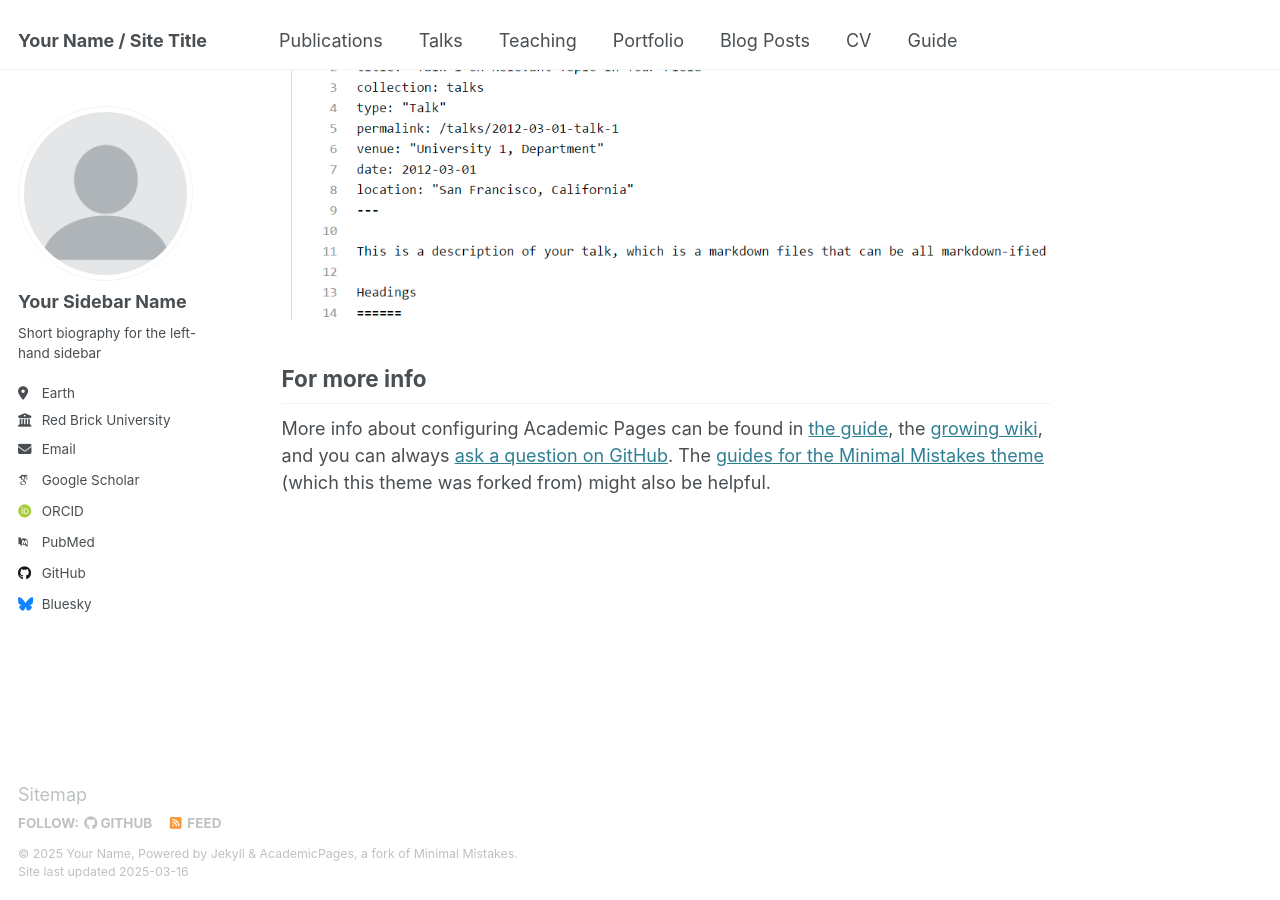
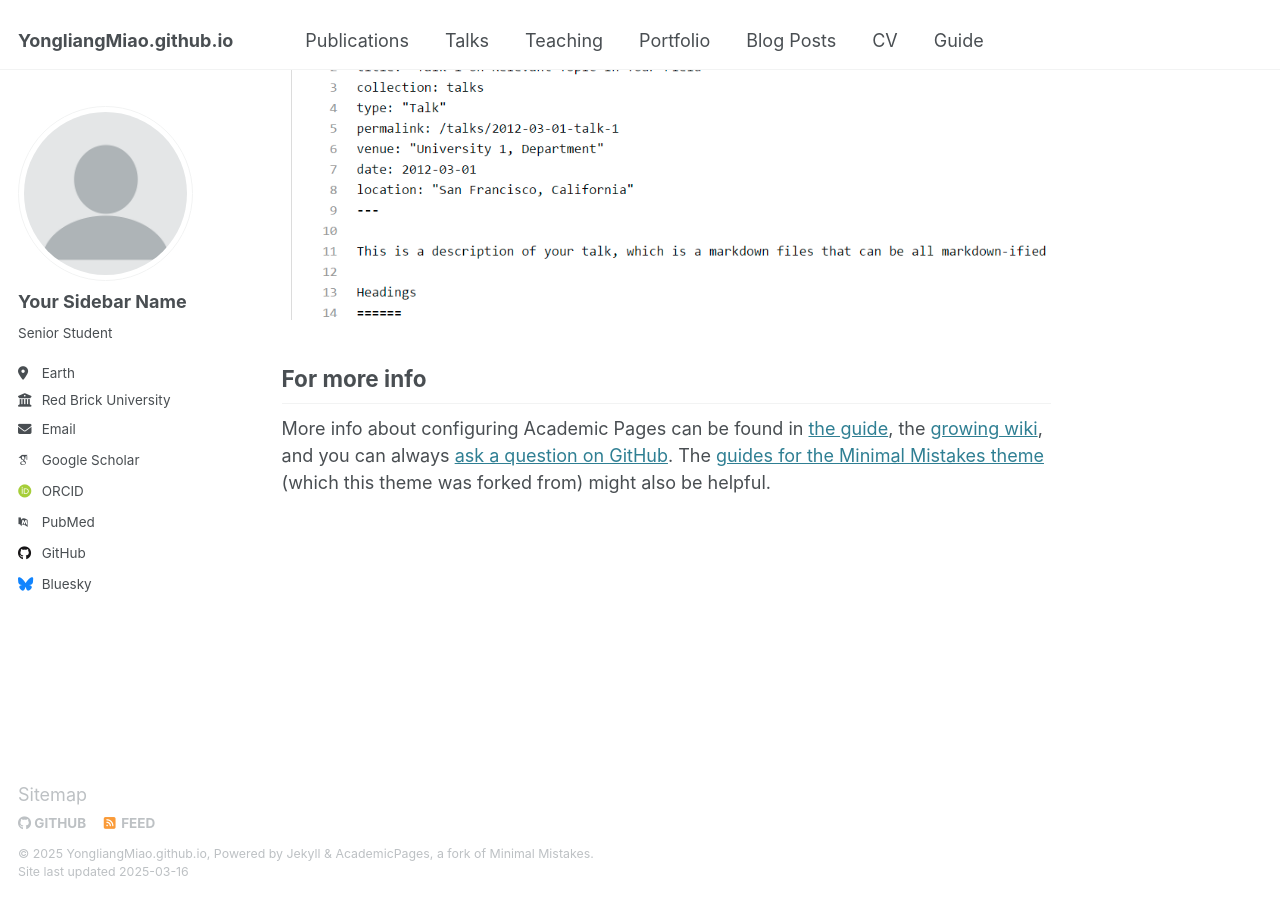
Before and after one commit to YongliangMiao/YongliangMiao.github.io, a Jekyll site: the page built from _pages/about.md, in a window 1280 px wide and 900 px high, scrolled down 1962 px. Built offline with Jekyll 4.4.1, drawn with Linux system fonts in a browser that asks for light colours; some web fonts are replaced.

Commit message:
Update _config.yml

```diff
--- a/_config.yml
+++ b/_config.yml
@@ -7,15 +7,13 @@
 # server process.
 
 # Basic Site Settings
-locale                   : "en-US"
-site_theme               : "default"
-title                    : "Your Name / Site Title"
-title_separator          : "-"
-name                     : &name "Your Name"
-description              : &description "personal description"
-url                      : https://academicpages.github.io # the base hostname & protocol for your site e.g. "https://[your GitHub username].github.io"
-baseurl                  : "" # the subpath of your site, e.g. "/blog"
-repository               : "academicpages/academicpages.github.io"
+author:
+  avatar           : "assets/images/profile.png"  # 确保图片路径正确
+  name             : "Yongliang Miao"
+  bio              : "Senior Student"
+  location         : "Beijing Normal University - Hong Kong Baptist University United International College"
+  email            :
+    - "er130026108@mail.uic.edu.cn"
 
 # Site Author - The following control what appear as part of the author content on the side bar.
 #               If a field is blank the icon and link will not appear, otherwise it will be shown.
@@ -25,7 +23,7 @@ author:
   avatar           : "profile.png"
   name             : "Your Sidebar Name"
   pronouns         : # example: "she/her"
-  bio              : "Short biography for the left-hand sidebar"
+  bio              : "Senior Student "
   location         : "Earth"
   employer         : "Red Brick University"
   uri              : # URL
```
